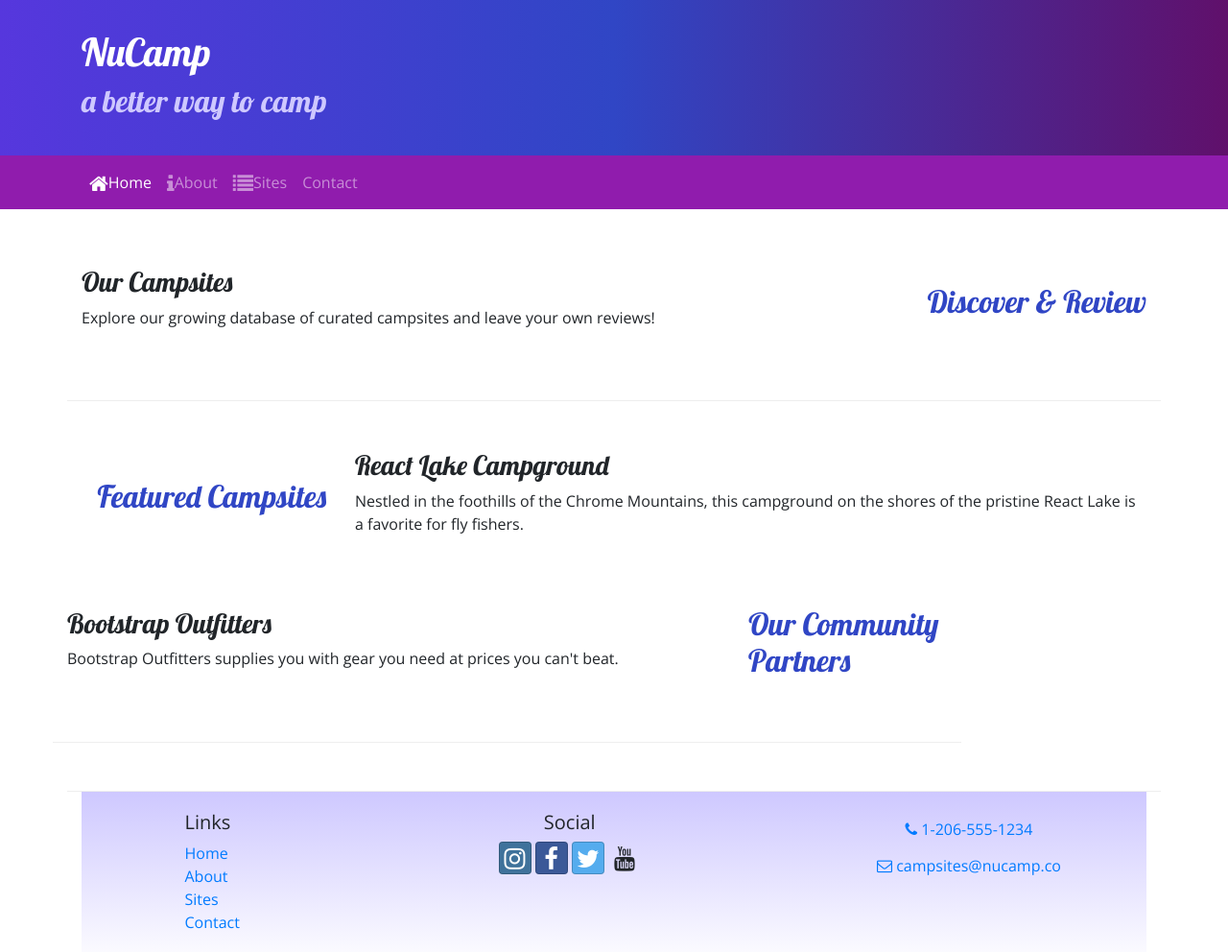
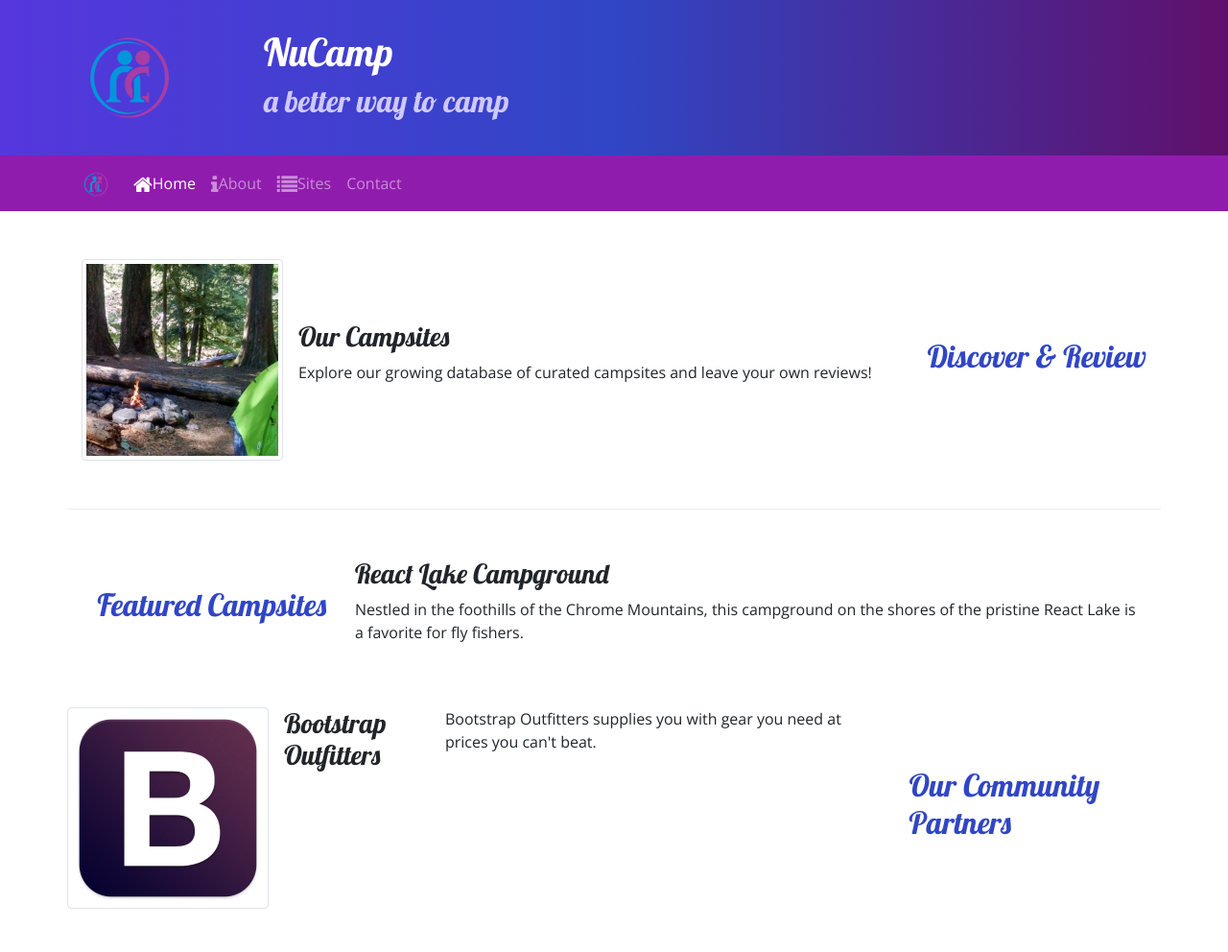
Before and after one commit to jenndelgado85/nucampsite, a website: page index.html in a window 1280 px wide. Shown: the top 992 px of the page at 96% size. Drawn offline with nearby package versions, Linux system fonts and the light colour scheme; some icons are missing.

Commit message:
Fourth commit

```diff
--- a/index.html
+++ b/index.html
@@ -21,6 +21,9 @@
     <header class="jumbotron jumbotron-fluid">
         <div class="container">
             <div class="row">
+                <div class="col-4 col-sm-3 col-md-2 align-self-center">
+                    <img src="img/logo.png" class="img-fluid">
+                </div>
                 <div class="col">
                     <h1>NuCamp</h1>
                     <h2>a better way to camp</h2>
@@ -31,7 +34,8 @@
 
     <nav class="navbar navbar-expand-sm navbar-dark sticky-top">
         <div class="container">
-        <button class="navbar-toggler ml-auto" type="button" data-toggle="collapse" data-target="#nucampNavbar">
+            <a class="navbar-brand" href="#"><img src="img/logo.png" height="30" width="30"></a>
+        <button class="navbar-toggler" type="button" data-toggle="collapse" data-target="#nucampNavbar">
             <span class="navbar-toggler-icon"></span>
         </button>
         <div class="collapse navbar-collapse" id="nucampNavbar">
@@ -52,8 +56,13 @@
                 <h2 class="text-sm-right">Discover & Review</h2>
             </div>
             <div class="col">
-                <h3>Our Campsites</h3>
-                <p class="d-none d-sm-block">Explore our growing database of curated campsites and leave your own reviews!</p>
+                <div class="media">
+                    <img class="d-flex mr-3 img-thumbnail" src="img/breadcrumb-trail-thumb.jpg" alt="Breadcrumb Trail thumbnail">
+                        <div class="media-body align-self-center">
+                            <h3>Our Campsites</h3>
+                            <p class="d-none d-sm-block">Explore our growing database of curated campsites and leave your own reviews!</p>
+                        </div>
+                </div>
             </div>
         </div>
 
@@ -71,8 +80,12 @@
                 <h2>Our Community Partners</h2>
             </div  class="text-sm-right">
             <div class="col">
-                <h3>Bootstrap Outfitters</h3>
-                <p class="d-none d-sm-block">Bootstrap Outfitters supplies you with gear you need at prices you can't beat.</p>
+                <div class="media">
+                    <img class="d-flex mr-3 img-thumbnail" src="img/bootstrap-thumb.png" alt="Bootstrap Outfitters">
+                        <h3>Bootstrap Outfitters</h3>
+                         <p class="d-none d-sm-block">Bootstrap Outfitters supplies you with gear you need at prices you can't beat.</p>
+
+                </div>
             </div>
         </div>
     </div>
```
Also changed, not shown: about.html (+5 -2 lines), contactus.html (+5 -1 lines), image-demo.html (added, +11 -0 lines), img/bootstrap-thumb.png (added), img/breadcrumb-trail-thumb.jpg (added), img/breadcrumb-trail.jpg (added), img/chrome-river-thumb.jpg (added), img/chrome-river.jpg (added), img/logo.png (added), img/react-lake-thumb.jpg (added), img/react-lake.jpg (added).
